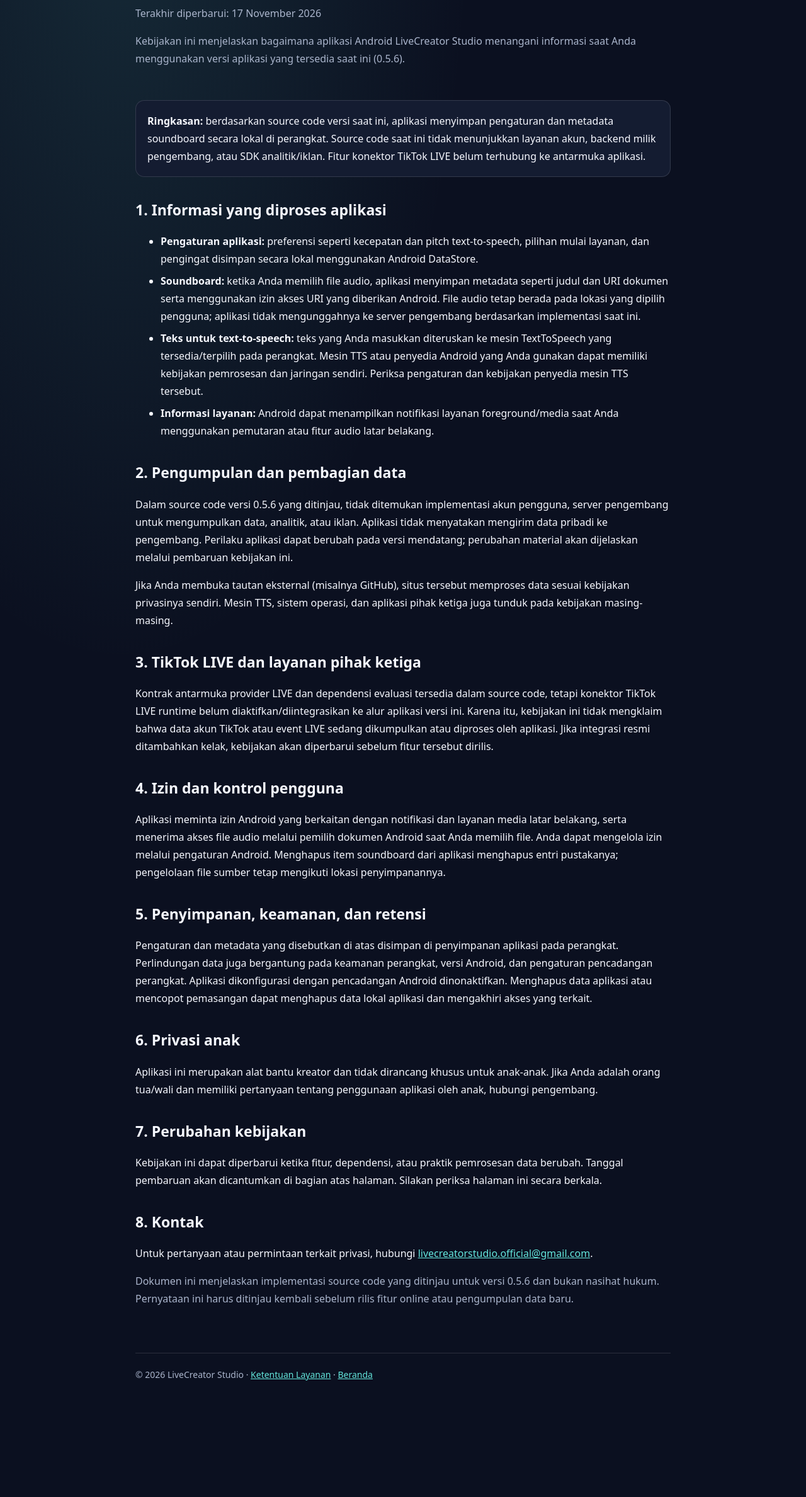
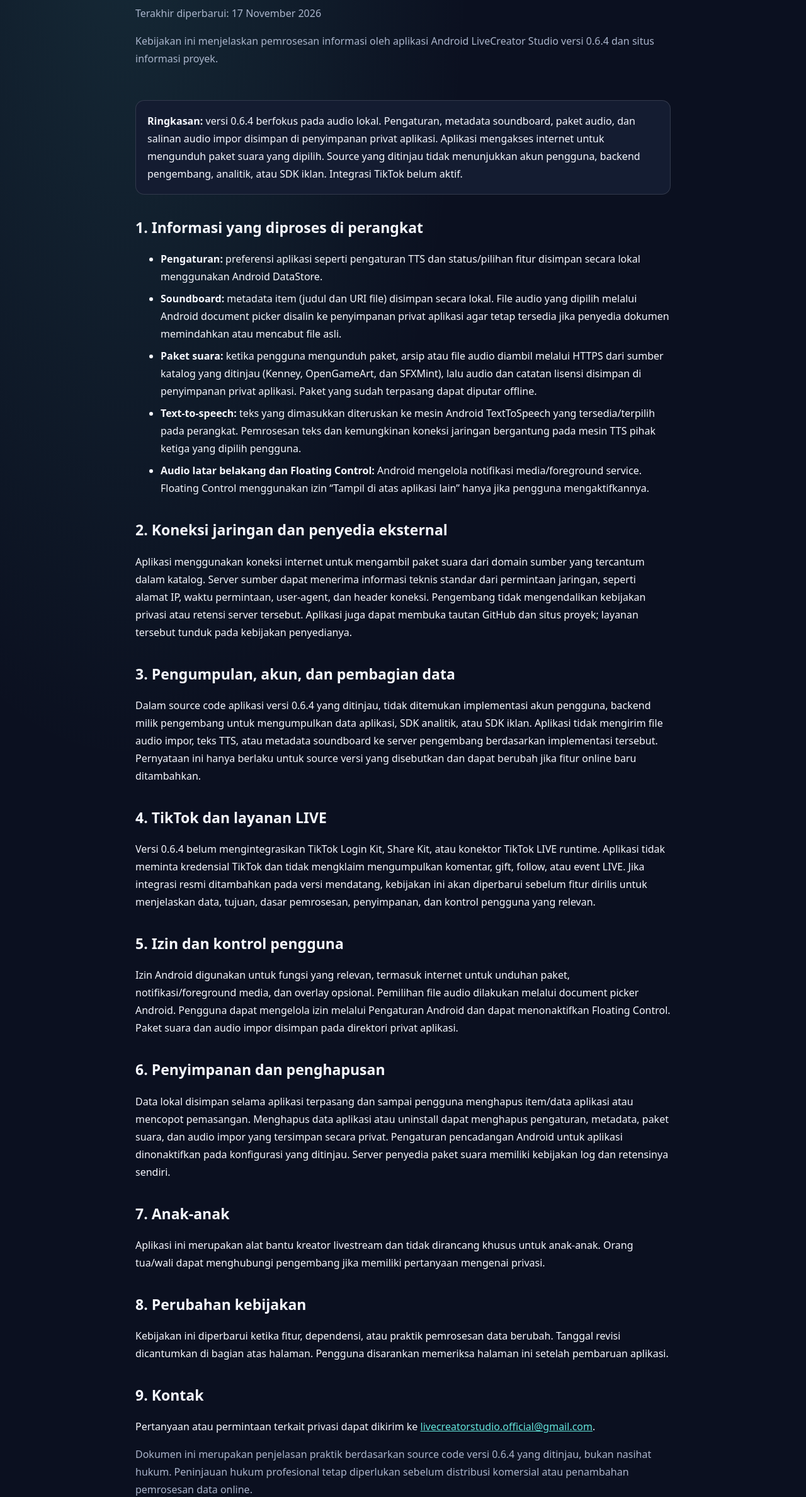
Before and after one commit to adebojel/LiveCreatorStudio, a plain HTML site: page docs/privacy.html in a window 1280 px wide. Shown: the part 185-2562 px from the top of the page at 63% size. Before the commit the page ends 2419 px from the top, so only its background shows below. Drawn offline with Linux system fonts and the light colour scheme.

Commit message:
docs: prepare official TikTok integration stage
Synchronize 0.6.4 project documentation and record official TikTok integration prerequisites and security gates.

```diff
--- a/docs/privacy.html
+++ b/docs/privacy.html
@@ -1,25 +1,41 @@
 <!doctype html>
-<html lang="id"><head><meta charset="utf-8"><meta name="viewport" content="width=device-width, initial-scale=1"><meta name="theme-color" content="#101426"><title>Kebijakan Privasi — LiveCreator Studio</title><style>
+<html lang="id">
+<head>
+<meta charset="utf-8"><meta name="viewport" content="width=device-width, initial-scale=1"><meta name="theme-color" content="#101426">
+<meta name="description" content="Kebijakan Privasi LiveCreator Studio Android versi 0.6.4.">
+<title>Kebijakan Privasi — LiveCreator Studio</title>
+<style>
 :root{color-scheme:dark;--bg:#0b1020;--panel:#141c31;--line:rgba(255,255,255,.13);--muted:#aab5cc;--text:#f6f8ff;--cyan:#63e6dc}*{box-sizing:border-box}body{margin:0;background:radial-gradient(ellipse at 15% 0%,rgba(99,230,220,.12),transparent 35rem),var(--bg);color:var(--text);font:16px/1.75 system-ui,sans-serif}.wrap{width:min(850px,calc(100% - 36px));margin:auto}.nav{padding:22px 0;border-bottom:1px solid var(--line)}a{color:var(--cyan)}h1{font-size:clamp(34px,6vw,52px);line-height:1.1;letter-spacing:-1.5px;margin:46px 0 10px}.date,.muted{color:var(--muted)}article{padding:12px 0 56px}h2{font-size:23px;margin:32px 0 8px}li{margin:7px 0}.panel{background:var(--panel);border:1px solid var(--line);padding:18px;border-radius:14px;margin:24px 0}.foot{border-top:1px solid var(--line);padding:22px 0 38px;color:var(--muted);font-size:14px}
-</style></head><body><div class="wrap"><nav class="nav"><a href="./">← LiveCreator Studio</a></nav><main><h1>Kebijakan Privasi</h1><p class="date">Terakhir diperbarui: 17 November 2026</p><p class="muted">Kebijakan ini menjelaskan bagaimana aplikasi Android LiveCreator Studio menangani informasi saat Anda menggunakan versi aplikasi yang tersedia saat ini (0.5.6).</p>
+</style></head>
+<body><div class="wrap"><nav class="nav"><a href="./">← LiveCreator Studio</a></nav>
+<main><h1>Kebijakan Privasi</h1><p class="date">Terakhir diperbarui: 17 November 2026</p>
+<p class="muted">Kebijakan ini menjelaskan pemrosesan informasi oleh aplikasi Android LiveCreator Studio versi 0.6.4 dan situs informasi proyek.</p>
 <article>
-<div class="panel"><strong>Ringkasan:</strong> berdasarkan source code versi saat ini, aplikasi menyimpan pengaturan dan metadata soundboard secara lokal di perangkat. Source code saat ini tidak menunjukkan layanan akun, backend milik pengembang, atau SDK analitik/iklan. Fitur konektor TikTok LIVE belum terhubung ke antarmuka aplikasi.</div>
-<h2>1. Informasi yang diproses aplikasi</h2>
-<ul><li><strong>Pengaturan aplikasi:</strong> preferensi seperti kecepatan dan pitch text-to-speech, pilihan mulai layanan, dan pengingat disimpan secara lokal menggunakan Android DataStore.</li><li><strong>Soundboard:</strong> ketika Anda memilih file audio, aplikasi menyimpan metadata seperti judul dan URI dokumen serta menggunakan izin akses URI yang diberikan Android. File audio tetap berada pada lokasi yang dipilih pengguna; aplikasi tidak mengunggahnya ke server pengembang berdasarkan implementasi saat ini.</li><li><strong>Teks untuk text-to-speech:</strong> teks yang Anda masukkan diteruskan ke mesin TextToSpeech yang tersedia/terpilih pada perangkat. Mesin TTS atau penyedia Android yang Anda gunakan dapat memiliki kebijakan pemrosesan dan jaringan sendiri. Periksa pengaturan dan kebijakan penyedia mesin TTS tersebut.</li><li><strong>Informasi layanan:</strong> Android dapat menampilkan notifikasi layanan foreground/media saat Anda menggunakan pemutaran atau fitur audio latar belakang.</li></ul>
-<h2>2. Pengumpulan dan pembagian data</h2>
-<p>Dalam source code versi 0.5.6 yang ditinjau, tidak ditemukan implementasi akun pengguna, server pengembang untuk mengumpulkan data, analitik, atau iklan. Aplikasi tidak menyatakan mengirim data pribadi ke pengembang. Perilaku aplikasi dapat berubah pada versi mendatang; perubahan material akan dijelaskan melalui pembaruan kebijakan ini.</p>
-<p>Jika Anda membuka tautan eksternal (misalnya GitHub), situs tersebut memproses data sesuai kebijakan privasinya sendiri. Mesin TTS, sistem operasi, dan aplikasi pihak ketiga juga tunduk pada kebijakan masing-masing.</p>
-<h2>3. TikTok LIVE dan layanan pihak ketiga</h2>
-<p>Kontrak antarmuka provider LIVE dan dependensi evaluasi tersedia dalam source code, tetapi konektor TikTok LIVE runtime belum diaktifkan/diintegrasikan ke alur aplikasi versi ini. Karena itu, kebijakan ini tidak mengklaim bahwa data akun TikTok atau event LIVE sedang dikumpulkan atau diproses oleh aplikasi. Jika integrasi resmi ditambahkan kelak, kebijakan akan diperbarui sebelum fitur tersebut dirilis.</p>
-<h2>4. Izin dan kontrol pengguna</h2>
-<p>Aplikasi meminta izin Android yang berkaitan dengan notifikasi dan layanan media latar belakang, serta menerima akses file audio melalui pemilih dokumen Android saat Anda memilih file. Anda dapat mengelola izin melalui pengaturan Android. Menghapus item soundboard dari aplikasi menghapus entri pustakanya; pengelolaan file sumber tetap mengikuti lokasi penyimpanannya.</p>
-<h2>5. Penyimpanan, keamanan, dan retensi</h2>
-<p>Pengaturan dan metadata yang disebutkan di atas disimpan di penyimpanan aplikasi pada perangkat. Perlindungan data juga bergantung pada keamanan perangkat, versi Android, dan pengaturan pencadangan perangkat. Aplikasi dikonfigurasi dengan pencadangan Android dinonaktifkan. Menghapus data aplikasi atau mencopot pemasangan dapat menghapus data lokal aplikasi dan mengakhiri akses yang terkait.</p>
-<h2>6. Privasi anak</h2>
-<p>Aplikasi ini merupakan alat bantu kreator dan tidak dirancang khusus untuk anak-anak. Jika Anda adalah orang tua/wali dan memiliki pertanyaan tentang penggunaan aplikasi oleh anak, hubungi pengembang.</p>
-<h2>7. Perubahan kebijakan</h2>
-<p>Kebijakan ini dapat diperbarui ketika fitur, dependensi, atau praktik pemrosesan data berubah. Tanggal pembaruan akan dicantumkan di bagian atas halaman. Silakan periksa halaman ini secara berkala.</p>
-<h2>8. Kontak</h2>
-<p>Untuk pertanyaan atau permintaan terkait privasi, hubungi <a href="mailto:livecreatorstudio.official@gmail.com">livecreatorstudio.official@gmail.com</a>.</p>
-<p class="muted">Dokumen ini menjelaskan implementasi source code yang ditinjau untuk versi 0.5.6 dan bukan nasihat hukum. Pernyataan ini harus ditinjau kembali sebelum rilis fitur online atau pengumpulan data baru.</p>
-</article><footer class="foot">© 2026 LiveCreator Studio · <a href="./terms.html">Ketentuan Layanan</a> · <a href="./">Beranda</a></footer></main></div></body></html>
+<div class="panel"><strong>Ringkasan:</strong> versi 0.6.4 berfokus pada audio lokal. Pengaturan, metadata soundboard, paket audio, dan salinan audio impor disimpan di penyimpanan privat aplikasi. Aplikasi mengakses internet untuk mengunduh paket suara yang dipilih. Source yang ditinjau tidak menunjukkan akun pengguna, backend pengembang, analitik, atau SDK iklan. Integrasi TikTok belum aktif.</div>
+<h2>1. Informasi yang diproses di perangkat</h2>
+<ul>
+<li><strong>Pengaturan:</strong> preferensi aplikasi seperti pengaturan TTS dan status/pilihan fitur disimpan secara lokal menggunakan Android DataStore.</li>
+<li><strong>Soundboard:</strong> metadata item (judul dan URI file) disimpan secara lokal. File audio yang dipilih melalui Android document picker disalin ke penyimpanan privat aplikasi agar tetap tersedia jika penyedia dokumen memindahkan atau mencabut file asli.</li>
+<li><strong>Paket suara:</strong> ketika pengguna mengunduh paket, arsip atau file audio diambil melalui HTTPS dari sumber katalog yang ditinjau (Kenney, OpenGameArt, dan SFXMint), lalu audio dan catatan lisensi disimpan di penyimpanan privat aplikasi. Paket yang sudah terpasang dapat diputar offline.</li>
+<li><strong>Text-to-speech:</strong> teks yang dimasukkan diteruskan ke mesin Android TextToSpeech yang tersedia/terpilih pada perangkat. Pemrosesan teks dan kemungkinan koneksi jaringan bergantung pada mesin TTS pihak ketiga yang dipilih pengguna.</li>
+<li><strong>Audio latar belakang dan Floating Control:</strong> Android mengelola notifikasi media/foreground service. Floating Control menggunakan izin “Tampil di atas aplikasi lain” hanya jika pengguna mengaktifkannya.</li>
+</ul>
+<h2>2. Koneksi jaringan dan penyedia eksternal</h2>
+<p>Aplikasi menggunakan koneksi internet untuk mengambil paket suara dari domain sumber yang tercantum dalam katalog. Server sumber dapat menerima informasi teknis standar dari permintaan jaringan, seperti alamat IP, waktu permintaan, user-agent, dan header koneksi. Pengembang tidak mengendalikan kebijakan privasi atau retensi server tersebut. Aplikasi juga dapat membuka tautan GitHub dan situs proyek; layanan tersebut tunduk pada kebijakan penyedianya.</p>
+<h2>3. Pengumpulan, akun, dan pembagian data</h2>
+<p>Dalam source code aplikasi versi 0.6.4 yang ditinjau, tidak ditemukan implementasi akun pengguna, backend milik pengembang untuk mengumpulkan data aplikasi, SDK analitik, atau SDK iklan. Aplikasi tidak mengirim file audio impor, teks TTS, atau metadata soundboard ke server pengembang berdasarkan implementasi tersebut. Pernyataan ini hanya berlaku untuk source versi yang disebutkan dan dapat berubah jika fitur online baru ditambahkan.</p>
+<h2>4. TikTok dan layanan LIVE</h2>
+<p>Versi 0.6.4 belum mengintegrasikan TikTok Login Kit, Share Kit, atau konektor TikTok LIVE runtime. Aplikasi tidak meminta kredensial TikTok dan tidak mengklaim mengumpulkan komentar, gift, follow, atau event LIVE. Jika integrasi resmi ditambahkan pada versi mendatang, kebijakan ini akan diperbarui sebelum fitur dirilis untuk menjelaskan data, tujuan, dasar pemrosesan, penyimpanan, dan kontrol pengguna yang relevan.</p>
+<h2>5. Izin dan kontrol pengguna</h2>
+<p>Izin Android digunakan untuk fungsi yang relevan, termasuk internet untuk unduhan paket, notifikasi/foreground media, dan overlay opsional. Pemilihan file audio dilakukan melalui document picker Android. Pengguna dapat mengelola izin melalui Pengaturan Android dan dapat menonaktifkan Floating Control. Paket suara dan audio impor disimpan pada direktori privat aplikasi.</p>
+<h2>6. Penyimpanan dan penghapusan</h2>
+<p>Data lokal disimpan selama aplikasi terpasang dan sampai pengguna menghapus item/data aplikasi atau mencopot pemasangan. Menghapus data aplikasi atau uninstall dapat menghapus pengaturan, metadata, paket suara, dan audio impor yang tersimpan secara privat. Pengaturan pencadangan Android untuk aplikasi dinonaktifkan pada konfigurasi yang ditinjau. Server penyedia paket suara memiliki kebijakan log dan retensinya sendiri.</p>
+<h2>7. Anak-anak</h2>
+<p>Aplikasi ini merupakan alat bantu kreator livestream dan tidak dirancang khusus untuk anak-anak. Orang tua/wali dapat menghubungi pengembang jika memiliki pertanyaan mengenai privasi.</p>
+<h2>8. Perubahan kebijakan</h2>
+<p>Kebijakan ini diperbarui ketika fitur, dependensi, atau praktik pemrosesan data berubah. Tanggal revisi dicantumkan di bagian atas halaman. Pengguna disarankan memeriksa halaman ini setelah pembaruan aplikasi.</p>
+<h2>9. Kontak</h2>
+<p>Pertanyaan atau permintaan terkait privasi dapat dikirim ke <a href="mailto:livecreatorstudio.official@gmail.com">livecreatorstudio.official@gmail.com</a>.</p>
+<p class="muted">Dokumen ini merupakan penjelasan praktik berdasarkan source code versi 0.6.4 yang ditinjau, bukan nasihat hukum. Peninjauan hukum profesional tetap diperlukan sebelum distribusi komersial atau penambahan pemrosesan data online.</p>
+</article>
+<footer class="foot">© 2026 LiveCreator Studio · <a href="./terms.html">Ketentuan Layanan</a> · <a href="./">Beranda</a></footer></main></div></body></html>
```
Also changed, not shown: docs/integration.html (+11 -9 lines), docs/terms.html (+16 -13 lines), 3 other files.
